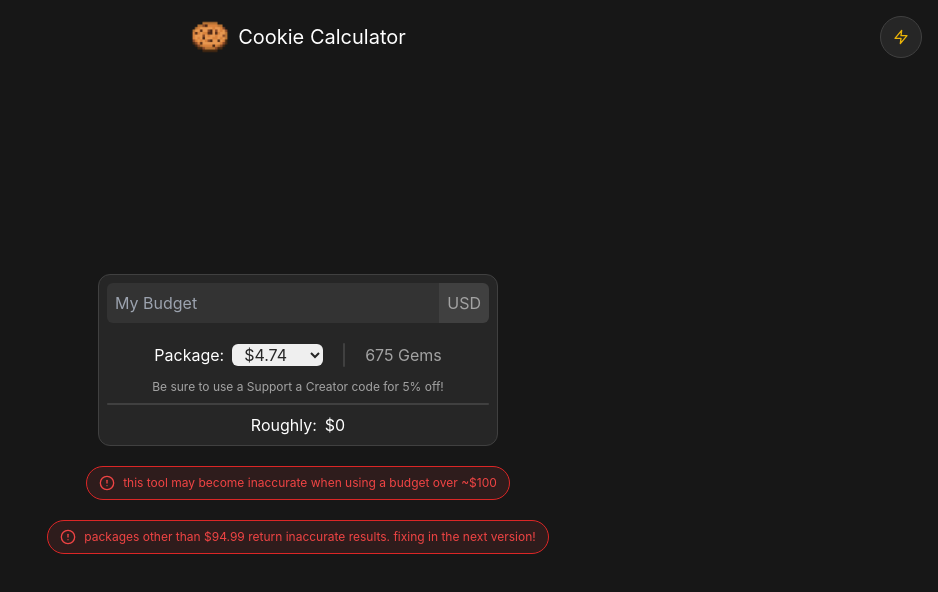
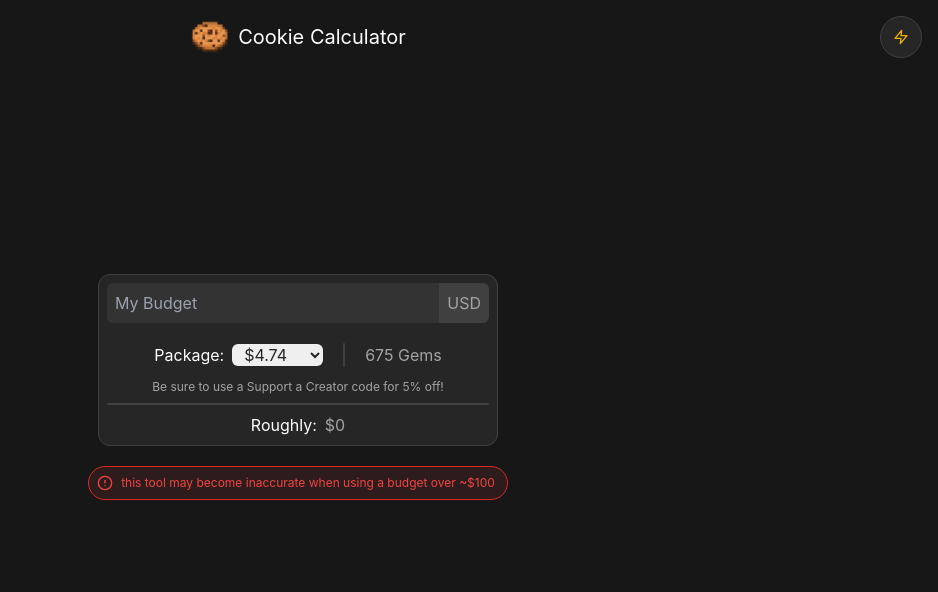
Before and after one commit to misternano/cookiecalculator, a React (Vite) app: page / in a window 1280 px wide. Shown: the top 592 px of the page, without its empty margins (342-1280 px from the left). Built offline with nearby package versions, Linux system fonts and the light colour scheme; no server answers; a web font is replaced by a local one.

Commit message:
fixed math to use per cookie price instead of per dozen

```diff
--- a/src/App.tsx
+++ b/src/App.tsx
@@ -46,9 +46,8 @@ const App = () => {
 	const cookiePrice: number = Math.floor(data?.products.BOOSTER_COOKIE.quick_status.sellPrice ?? 0);
 	const purchasableStoreBundles: number = Math.floor(budget / gemBundle) ?? 0;
 	const multiplyGemStore: number = Math.floor(purchasableStoreBundles * gemCount) ?? 0;
-	const purchasableDozenCookies: number = Math.floor(multiplyGemStore / 3900) ?? 0;
-	// 3900 in purchasableDozenCookies refers to the price of the dozen cookies pack in community center
-	const estimateTotal: number = Math.floor((12 * purchasableDozenCookies) * cookiePrice);
+	const purchasableCookies: number = Math.floor(multiplyGemStore / 325) ?? 0;
+	const estimateTotal: number = Math.floor(purchasableCookies * cookiePrice);
 
 	return (
 		<>
@@ -103,19 +102,13 @@ const App = () => {
 					<div className="h-0.5 my-2 bg-neutral-700 rounded-full" />
 					<div className="flex flex-row justify-center gap-2">
 						<p>Roughly:</p>
-						<span className={estimateTotal > 1 ? "text-emerald-400" : "text-white"}>{coinFormat(estimateTotal)}</span>
+						<span className={estimateTotal > 1 ? "text-emerald-400" : "text-neutral-400"}>{coinFormat(estimateTotal)}</span>
 					</div>
 				</form>
-				<div className="mt-5 p-2 px-3 flex flex-row gap-2 bg-red-500/10 border border-red-600 rounded-full">
+				<div className="mt-5 p-2 pr-3 flex flex-row gap-2 bg-red-500/10 border border-red-600 rounded-full">
 					<AlertCircle size="16" className="stroke-red-500" />
 					<p className="text-xs text-center text-red-500">
 						this tool may become inaccurate when using a budget over ~$100
-					</p>
-				</div>
-				<div className="mt-5 p-2 px-3 flex flex-row gap-2 bg-red-500/10 border border-red-600 rounded-full">
-					<AlertCircle size="16" className="stroke-red-500" />
-					<p className="text-xs text-center text-red-500">
-						packages other than $94.99 return inaccurate results. fixing in the next version!
 					</p>
 				</div>
 			</main>
```
